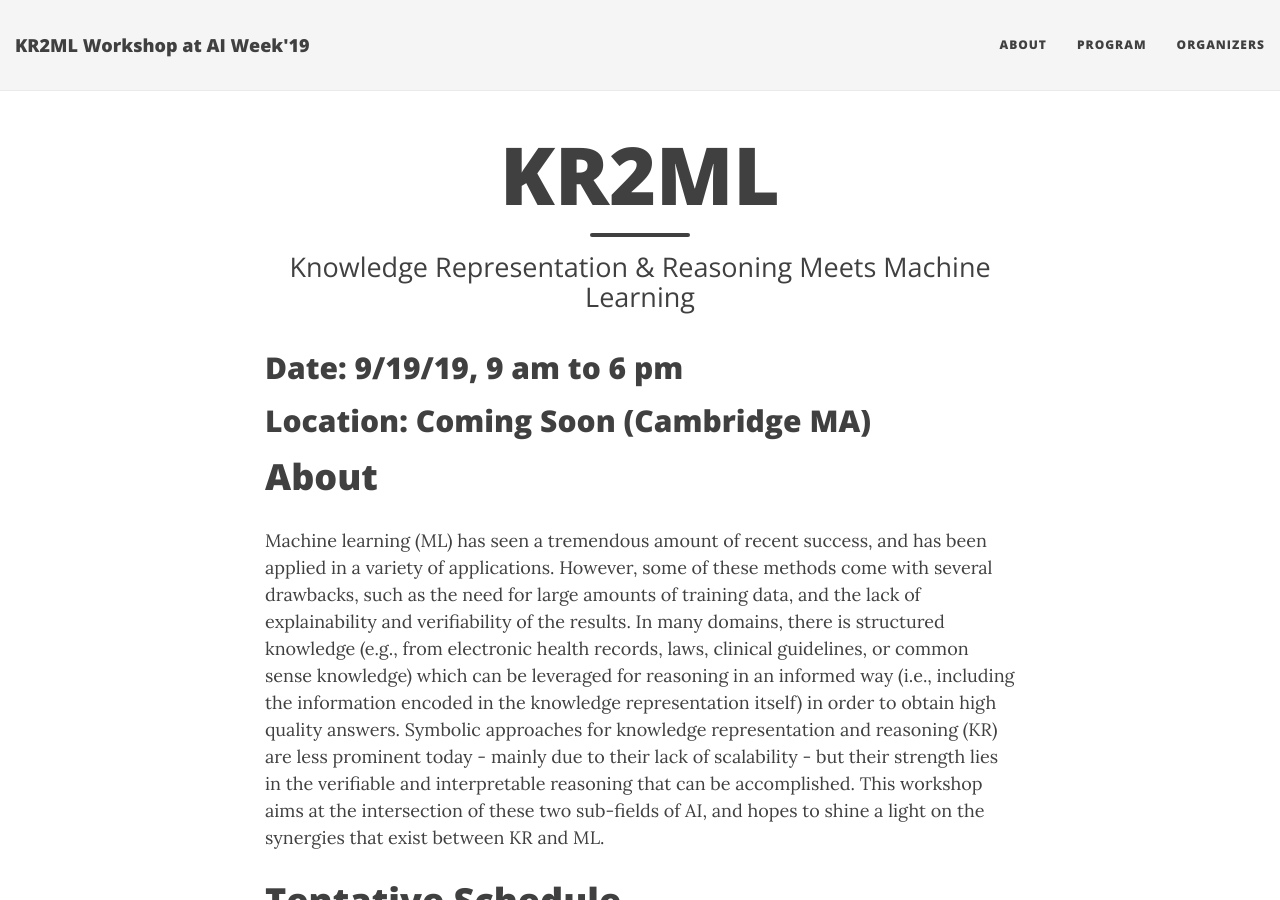
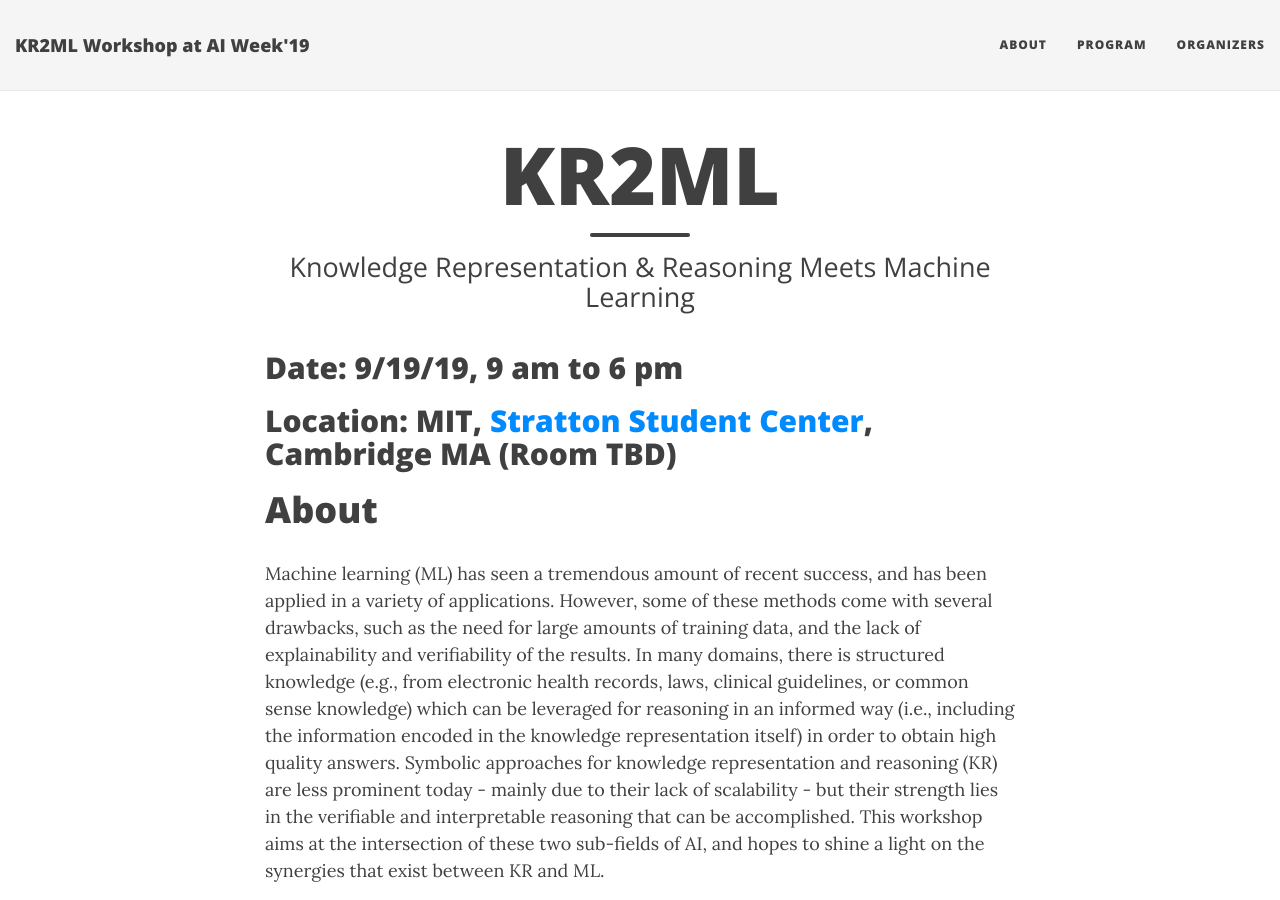
Before and after one commit to kr2ml/ibm-2019, a Jekyll site: the page built from index.md, in a window 1280 px wide and 900 px high. Built offline with Jekyll 4.4.1, drawn with Linux system fonts in a browser that asks for light colours; nearby versions of some CDN libraries.

Commit message:
KRT: Added location

```diff
--- a/index.md
+++ b/index.md
@@ -5,7 +5,7 @@ subtitle: Knowledge Representation & Reasoning Meets Machine Learning
 use-site-title: true
 ---
 ## Date: 9/19/19, 9 am to 6 pm
-## Location: Coming Soon (Cambridge MA)
+## Location: MIT, [Stratton Student Center](https://studentlife.mit.edu/cac/stratton-student-center), Cambridge MA (Room TBD)
 
 # About
 
```
